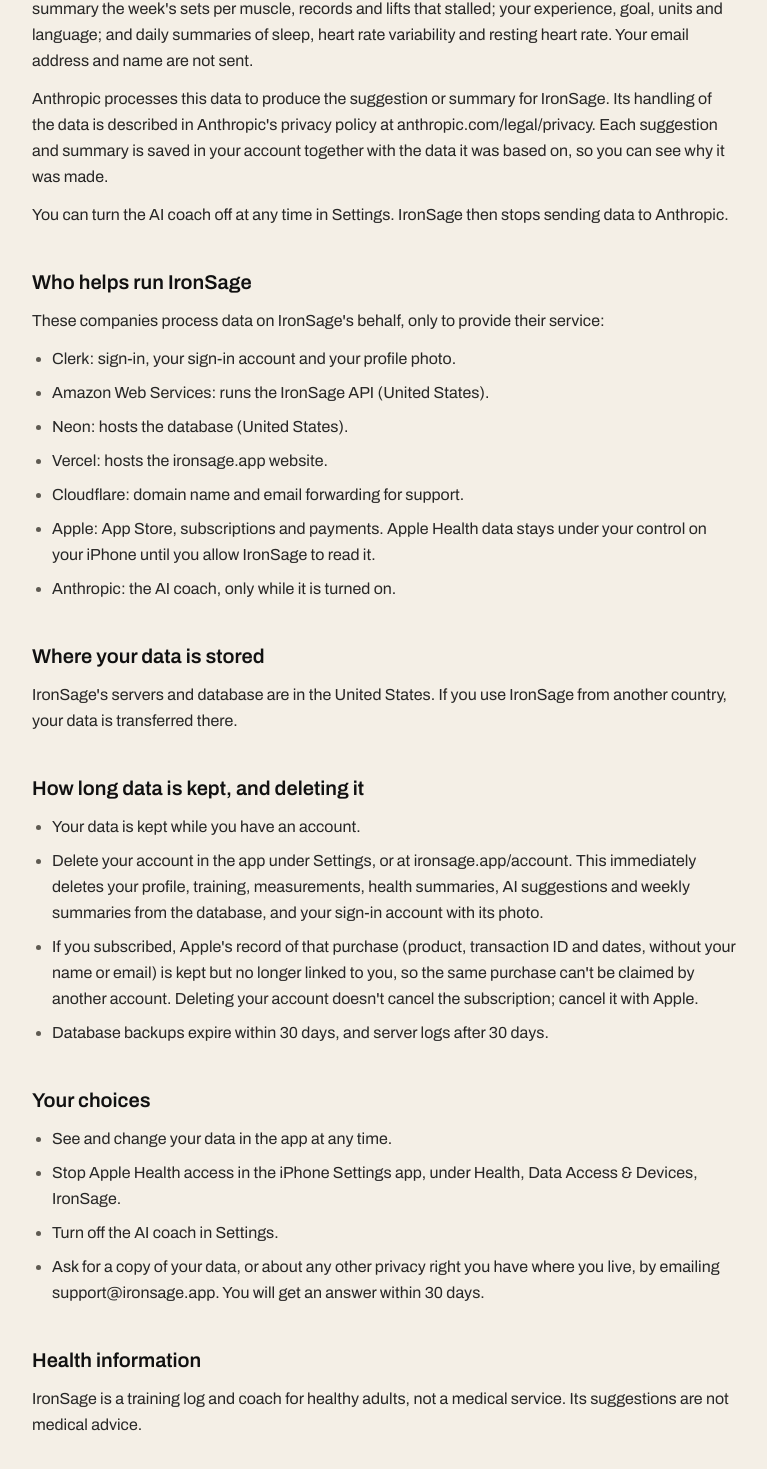
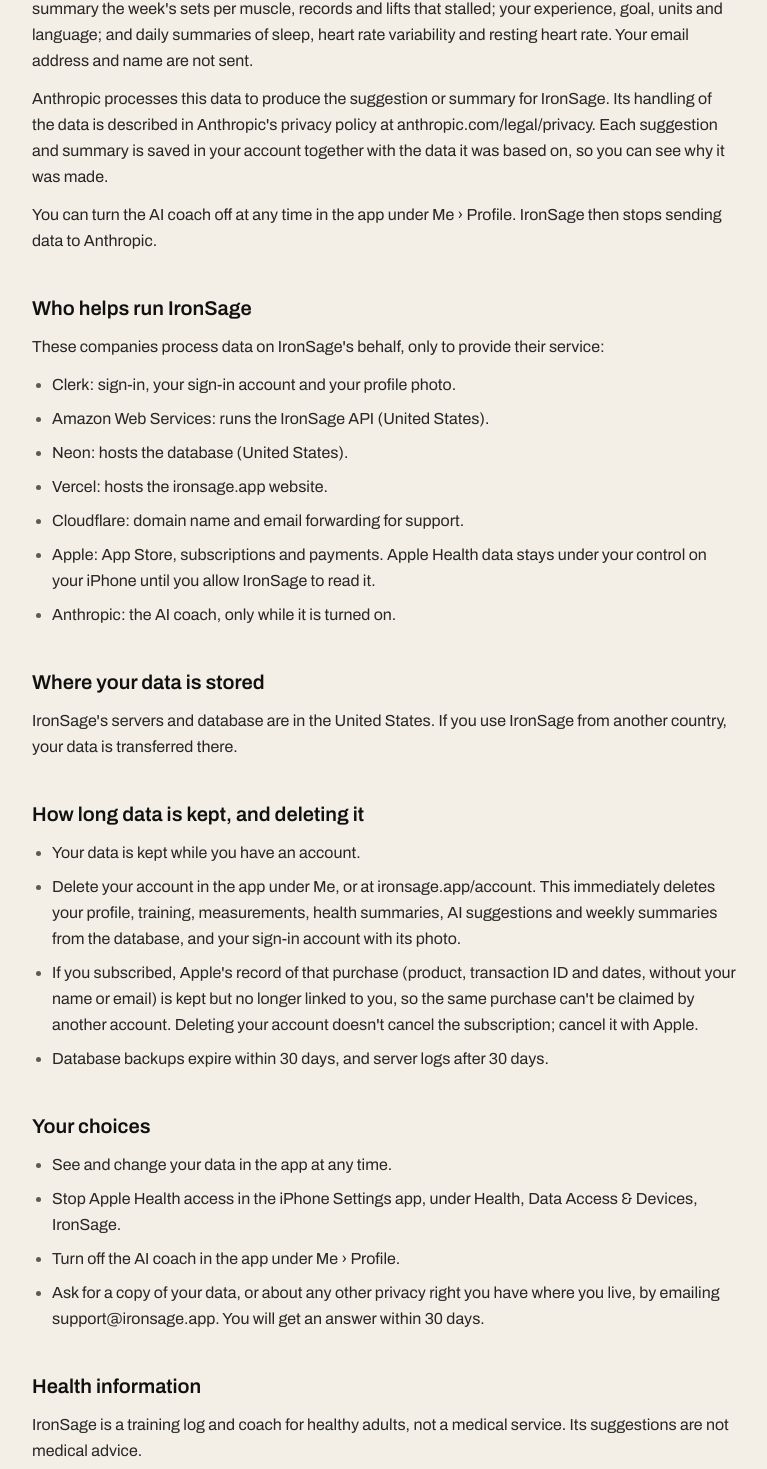
Before and after one commit to MuscleShark/trainwise, a Next.js app in the folder frontend/: page /privacy in a window 1280 px wide. Shown: the part 1508-2977 px from the top of the page, without its empty margins (256-1023 px from the left). Built offline with nearby package versions, Linux system fonts and the light colour scheme; a web font is replaced by a local one.

Commit message:
Point the privacy and support pages at the app's Me tab
Settings became Me (#63): deleting the account is on Me, the AI coach switch
under Me › Profile.

```diff
--- a/frontend/app/components/legal-content.ts
+++ b/frontend/app/components/legal-content.ts
@@ -63,7 +63,7 @@
         paragraphs: [
           "The AI coach is optional and off until you turn it on. It suggests your next session and, every Monday, writes a summary of your past week. For each, IronSage sends Anthropic, the company behind the Claude AI model, only what it needs: your recent sets for the exercises involved, or for the weekly summary the week's sets per muscle, records and lifts that stalled; your experience, goal, units and language; and daily summaries of sleep, heart rate variability and resting heart rate. Your email address and name are not sent.",
           "Anthropic processes this data to produce the suggestion or summary for IronSage. Its handling of the data is described in Anthropic's privacy policy at anthropic.com/legal/privacy. Each suggestion and summary is saved in your account together with the data it was based on, so you can see why it was made.",
-          "You can turn the AI coach off at any time in Settings. IronSage then stops sending data to Anthropic.",
+          "You can turn the AI coach off at any time in the app under Me › Profile. IronSage then stops sending data to Anthropic.",
         ],
       },
       {
@@ -89,7 +89,7 @@
         heading: "How long data is kept, and deleting it",
         items: [
           "Your data is kept while you have an account.",
-          "Delete your account in the app under Settings, or at ironsage.app/account. This immediately deletes your profile, training, measurements, health summaries, AI suggestions and weekly summaries from the database, and your sign-in account with its photo.",
+          "Delete your account in the app under Me, or at ironsage.app/account. This immediately deletes your profile, training, measurements, health summaries, AI suggestions and weekly summaries from the database, and your sign-in account with its photo.",
           "If you subscribed, Apple's record of that purchase (product, transaction ID and dates, without your name or email) is kept but no longer linked to you, so the same purchase can't be claimed by another account. Deleting your account doesn't cancel the subscription; cancel it with Apple.",
           "Database backups expire within 30 days, and server logs after 30 days.",
         ],
@@ -99,7 +99,7 @@
         items: [
           "See and change your data in the app at any time.",
           "Stop Apple Health access in the iPhone Settings app, under Health, Data Access & Devices, IronSage.",
-          "Turn off the AI coach in Settings.",
+          "Turn off the AI coach in the app under Me › Profile.",
           `Ask for a copy of your data, or about any other privacy right you have where you live, by emailing ${CONTACT_EMAIL}. You will get an answer within 30 days.`,
         ],
       },
@@ -164,7 +164,7 @@
         paragraphs: [
           "AI 教练是可选功能，默认关闭，需要你主动开启。它会建议你下一次怎么练，并在每周一总结你上一周的训练。每次 IronSage 只把需要的数据发给 Anthropic（Claude AI 模型背后的公司）：相关动作最近的训练组，或者在每周总结里，这一周每块肌肉的组数、新纪录和停滞的动作；你的训练经验、目标、单位和语言；以及睡眠、心率变异性和静息心率的每日汇总。不会发送你的邮箱和姓名。",
           "Anthropic 处理这些数据，为 IronSage 生成建议或总结。它如何处理数据，请见 Anthropic 的隐私政策：anthropic.com/legal/privacy。每条建议和总结会和它所依据的数据一起保存在你的账号里，方便你查看理由。",
-          "你可以随时在设置里关闭 AI 教练，之后 IronSage 不再向 Anthropic 发送数据。",
+          "你可以随时在 App 的「我 › 个人资料」里关闭 AI 教练，之后 IronSage 不再向 Anthropic 发送数据。",
         ],
       },
       {
@@ -188,7 +188,7 @@
         heading: "保存多久，以及如何删除",
         items: [
           "在你的账号存在期间，数据会一直保存。",
-          "在 App 的设置里，或在 ironsage.app/account 删除账号。删除后会立即从数据库中删除你的档案、训练记录、身体数据、健康汇总、AI 建议和每周总结，并删除你的登录账号和头像。",
+          "在 App 的「我」页面，或在 ironsage.app/account 删除账号。删除后会立即从数据库中删除你的档案、训练记录、身体数据、健康汇总、AI 建议和每周总结，并删除你的登录账号和头像。",
           "如果你订阅过，Apple 提供的那次购买记录（产品、交易编号和日期，不含你的姓名和邮箱）会保留，但不再与你关联，以免同一笔购买被其他账号重复使用。删除账号不会取消订阅，请在 Apple 那里取消。",
           "数据库备份在 30 天内过期，服务器日志保存 30 天。",
         ],
@@ -198,7 +198,7 @@
         items: [
           "随时在 App 里查看和修改你的数据。",
           "在 iPhone 的“设置”App 中，依次进入 健康 › 数据访问与设备 › IronSage，停止 Apple 健康的访问权限。",
-          "在设置里关闭 AI 教练。",
+          "在 App 的「我 › 个人资料」里关闭 AI 教练。",
           `如需获取你的数据副本，或行使你所在地法律赋予你的其他隐私权利，请发邮件到 ${CONTACT_EMAIL}，我们会在 30 天内回复。`,
         ],
       },
@@ -231,7 +231,7 @@
       {
         heading: "Delete your account",
         paragraphs: [
-          "In the app, go to Settings and choose Delete account, or sign in at ironsage.app/account. This deletes your data and cannot be undone; only Apple's record of a subscription purchase is kept, unlinked from you (see the privacy policy). Cancel an active subscription separately (see below).",
+          "In the app, go to Me and choose Delete account, or sign in at ironsage.app/account. This deletes your data and cannot be undone; only Apple's record of a subscription purchase is kept, unlinked from you (see the privacy policy). Cancel an active subscription separately (see below).",
         ],
       },
       {
@@ -261,7 +261,7 @@
       {
         heading: "删除账号",
         paragraphs: [
-          "在 App 中进入设置，选择“删除账号”；或登录 ironsage.app/account 删除。删除会清除你的数据，且无法恢复；只有 Apple 提供的订阅购买记录会保留，并且不再与你关联（见隐私政策）。如有进行中的订阅，需要另外取消（见下文）。",
+          "在 App 中进入「我」页面，选择“删除账号”；或登录 ironsage.app/account 删除。删除会清除你的数据，且无法恢复；只有 Apple 提供的订阅购买记录会保留，并且不再与你关联（见隐私政策）。如有进行中的订阅，需要另外取消（见下文）。",
         ],
       },
       {
```
Also changed, not shown: 1 other file (tests, documents, lock files or other folders).
